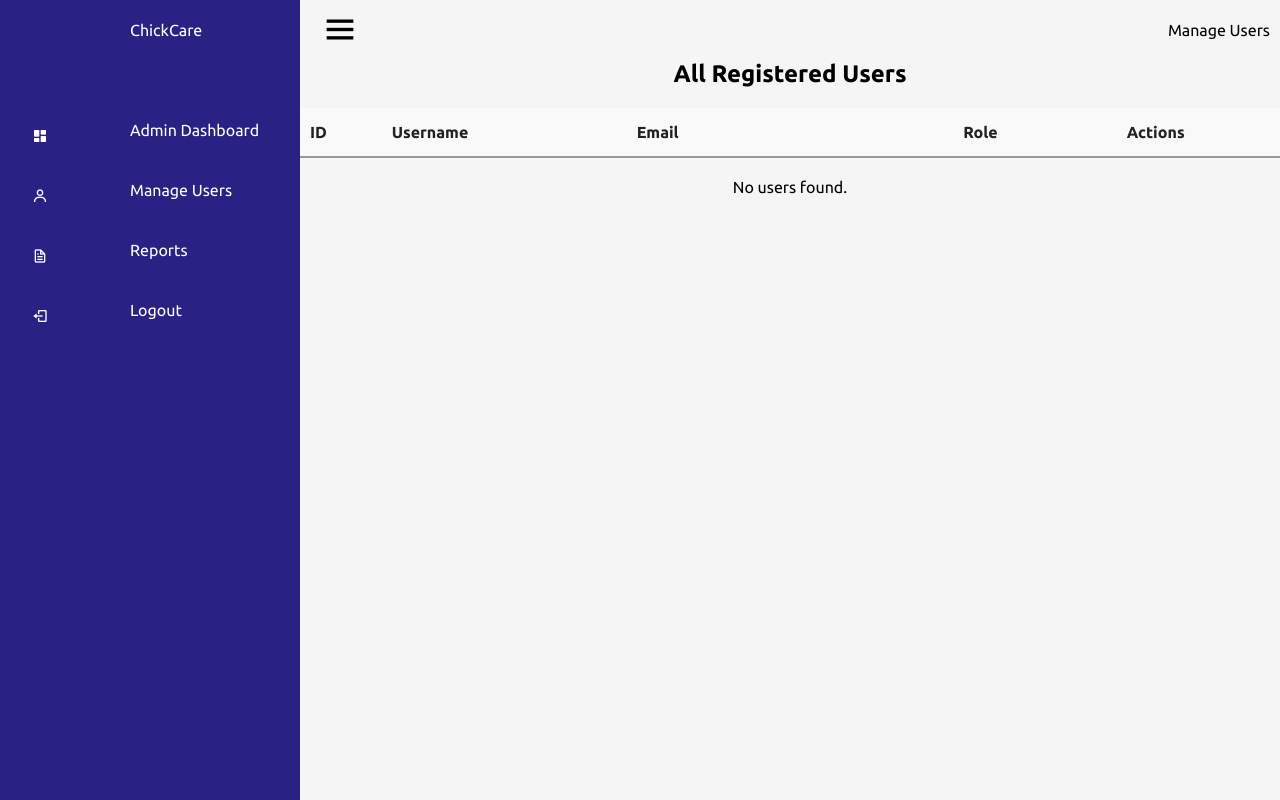
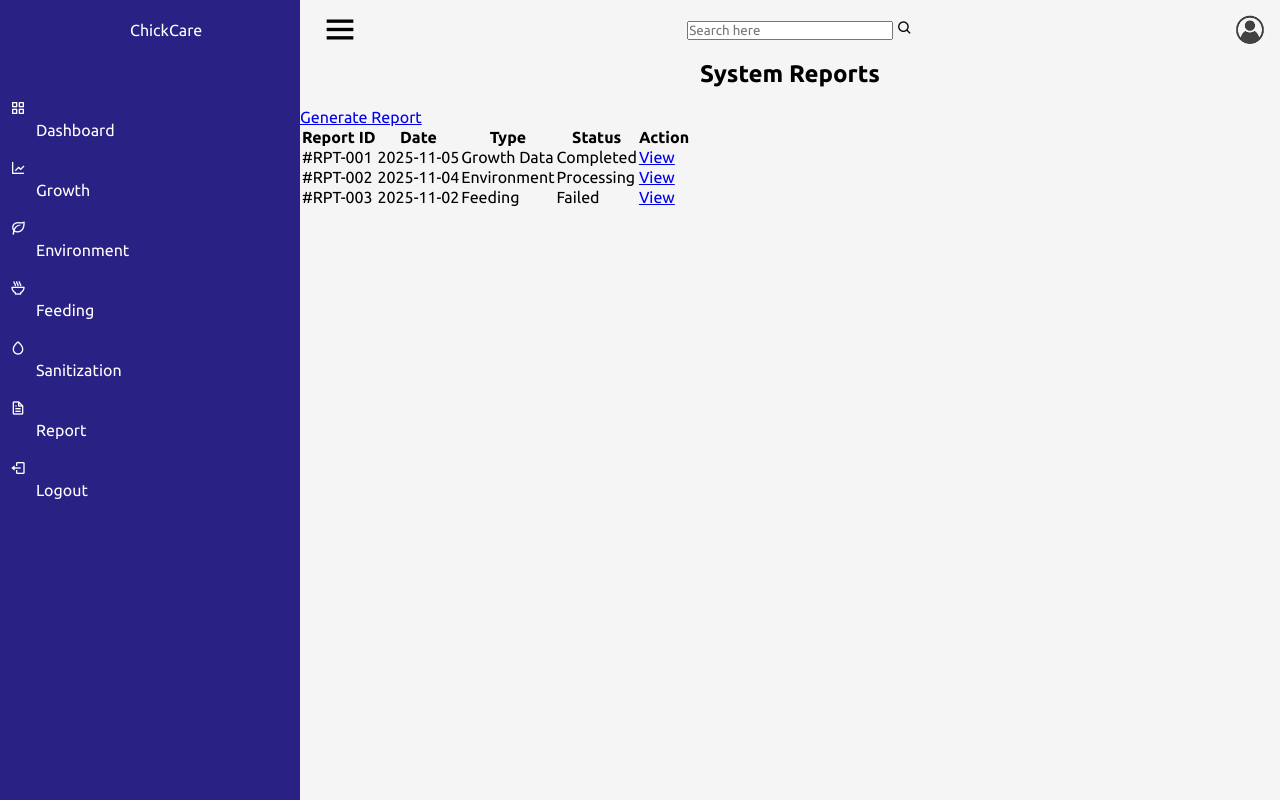
Before and after one commit to dexteranabella-byte/chickencaresystem, a Flask app: template templates/report.html in a window 1280 px wide. Run offline with Flask 3, Linux system fonts and the light colour scheme; the template is opened without the code that fills it, so the values that code supplies are empty; some libraries are stand-ins or nearby versions.

Commit message:
Update report.html

```diff
--- a/templates/report.html
+++ b/templates/report.html
@@ -3,126 +3,20 @@
 <head>
   <meta charset="UTF-8">
   <meta name="viewport" content="width=device-width, initial-scale=1.0">
-  <title>Manage Users | ChickCare</title>
-  <!-- Google Fonts -->
-  <link href="https://fonts.googleapis.com/css2?family=Poppins:wght@400;600&display=swap" rel="stylesheet">
+  <title>Reports | ChickCare Dashboard</title>
+  <!-- Main CSS -->
+  <link rel="stylesheet" href="{{ url_for('static', filename='css/style.css') }}">
   <!-- Boxicons -->
   <link href="https://unpkg.com/boxicons@2.1.4/css/boxicons.min.css" rel="stylesheet">
-  <!-- Main Stylesheet -->
-  <link rel="stylesheet" href="{{ url_for('static', filename='css/style.css') }}">
-
-  <!-- NEW CSS for improved user list design -->
-  <style>
-    /* This style block improves the user list */
-    .user-list-grid {
-      display: grid;
-      /* 5 columns: ID, Username, Email, Role, Actions */
-      grid-template-columns: 0.5fr 1.5fr 2fr 1fr 1fr;
-      width: 100%;
-    }
-
-    .user-list-header {
-      font-weight: 600;
-      padding: 15px 10px;
-      border-bottom: 2px solid var(--black2, #eee); /* Use CSS var from style.css or fallback */
-      background: var(--light-grey, #f9f9f9);
-      color: var(--black1, #333);
-    }
-
-    /* This div acts as the row container */
-    .user-list-row {
-      display: contents; /* This makes its children directly part of the grid */
-    }
-
-    .user-list-row > div {
-      padding: 12px 10px;
-      border-bottom: 1px solid var(--black2, #eee);
-      display: flex;
-      align-items: center;
-      color: var(--black2, #555);
-      font-size: 14px;
-    }
-
-    .user-list-row:last-child > div {
-      border-bottom: none;
-    }
-
-    .user-list-row:hover > div {
-      background: var(--light-grey, #f9f9f9); /* Hover effect */
-    }
-
-    /* Styled role badges */
-    .role-badge {
-      padding: 3px 8px;
-      border-radius: 5px;
-      font-weight: 500;
-      font-size: 12px;
-      text-transform: capitalize;
-    }
-    .role-admin, .role-superadmin {
-      background-color: #fca5a5; /* Red-300 */
-      color: #b91c1c; /* Red-800 */
-    }
-    .role-user {
-      background-color: #a5f3fc; /* Cyan-200 */
-      color: #0e7490; /* Cyan-800 */
-    }
-
-    /* Action buttons */
-    .btn-edit, .btn-delete {
-      text-decoration: none;
-      padding: 6px 12px;
-      border-radius: 5px;
-      color: #fff;
-      font-size: 14px;
-      font-weight: 500;
-      margin-right: 5px;
-      transition: opacity 0.3s;
-    }
-    .btn-edit { background: var(--blue, #3b82f6); }
-    .btn-delete { background: var(--danger, #ef4444); }
-    .btn-edit:hover, .btn-delete:hover {
-      opacity: 0.8;
-    }
-
-    /* Responsive adjustment for smaller screens */
-    @media (max-width: 768px) {
-      .user-list-grid {
-        grid-template-columns: 1fr 1fr; /* Stack into 2 columns */
-        gap: 0 10px;
-      }
-      .user-list-header {
-        display: none; /* Hide headers on mobile */
-      }
-      .user-list-row > div {
-        grid-column: span 1;
-        border-bottom: 1px solid var(--black2, #eee);
-      }
-      .user-list-row > div:nth-child(5) {
-        /* Make actions span full width */
-        grid-column: 1 / -1;
-        padding-top: 10px;
-      }
-      .user-list-row {
-        /* Add a clear separator between users on mobile */
-        border-bottom: 2px solid var(--black1, #999);
-        padding-bottom: 15px;
-        margin-bottom: 15px;
-      }
-      .user-list-row > div:nth-child(odd) {
-        font-weight: 600; /* Add labels */
-      }
-      .user-list-row > div:nth-child(1)::before { content: "ID: "; }
-      .user-list-row > div:nth-child(2)::before { content: "Username: "; }
-      .user-list-row > div:nth-child(3)::before { content: "Email: "; }
-      .user-list-row > div:nth-child(4)::before { content: "Role: "; }
-    }
-  </style>
-
 </head>
 <body>
   <div class="container">
-    <!-- ======= Navigation ======= -->
+
+    <!-- ======= Sidebar Navigation (Logic) ======= -->
+    <!-- This now checks the user's role and shows the correct sidebar -->
+
+    {% if session.role == 'admin' or session.role == 'superadmin' %}
+    <!-- ADMIN SIDEBAR -->
     <div class="navigation">
       <ul>
         <li>
@@ -137,13 +31,13 @@
             <span class="title">Admin Dashboard</span>
           </a>
         </li>
-        <li class="active">
+        <li>
           <a href="{{ url_for('manage_users') }}">
             <span class="icon"><i class='bx bx-user'></i></span>
             <span class="title">Manage Users</span>
           </a>
         </li>
-        <li>
+        <li class="active">
           <a href="{{ url_for('report') }}">
             <span class="icon"><i class='bx bx-file'></i></span>
             <span class="title">Reports</span>
@@ -157,67 +51,143 @@
         </li>
       </ul>
     </div>
-    <!-- ======= Main Section ======= -->
+
+    {% else %}
+    <!-- USER SIDEBAR -->
+    <div class="navigation">
+      <ul>
+        <li>
+          <a href="{{ url_for('dashboard') }}">
+            <span class="icon"><i class='bx bxs-chicken'></i></span>
+            <span class="title">ChickCare</span>
+          </a>
+        </li>
+        <li><a href="{{ url_for('dashboard') }}"><i class='bx bx-grid-alt'></i><span class="title">Dashboard</span></a></li>
+        <li><a href="{{ url_for('webcam') }}"><i class='bx bx-line-chart'></i><span class="title">Growth</span></a></li>
+        <li><a href="{{ url_for('environment') }}"><i class='bx bx-leaf'></i><span class="title">Environment</span></a></li>
+        <li><a href="{{ url_for('feeding') }}"><i class='bx bx-bowl-hot'></i><span class="title">Feeding</span></a></li>
+        <li><a href="{{ url_for('sanitization') }}"><i class='bx bx-droplet'></i><span class="title">Sanitization</span></a></li>
+        <li class="active"><a href="{{ url_for('report') }}"><i class='bx bx-file'></i><span class="title">Report</span></a></li>
+        <li><a href="{{ url_for('logout') }}"><i class='bx bx-log-out'></i><span class="title">Logout</span></a></li>
+      </ul>
+    </div>
+    {% endif %}
+    <!-- ======= End Sidebar Navigation ======= -->
+
+
+    <!-- ======= Main Content ======= -->
     <div class="main">
+
+      <!-- ======= Top Bar (Logic) ======= -->
+      {% if session.role == 'admin' or session.role == 'superadmin' %}
+      <!-- ADMIN TOPBAR -->
       <div class="topbar">
         <div class="toggle"><i class='bx bx-menu'></i></div>
-        <div class="title">Manage Users</div>
+        <div class="title">Reports</div>
       </div>
+      {% else %}
+      <!-- USER TOPBAR -->
+      <div class="topbar">
+        <div class="toggle"><i class='bx bx-menu'></i></div>
+        <div class="search">
+          <label>
+            <input type="text" placeholder="Search here">
+            <i class='bx bx-search'></i>
+          </label>
+        </div>
+        <div class="user">
+          <img src="{{ url_for('static', filename='imgs/admin.jpg') }}" alt="User"> <!-- Assuming user img is admin.jpg -->
+        </div>
+      </div>
+      {% endif %}
+      <!-- ======= End Top Bar ======= -->
 
-      <!-- ======= User List Table ======= -->
+      <!-- ======= Reports Table (Logic) ======= -->
       <div class="details">
         <div class="recentOrders">
+
+          {% if session.role == 'admin' or session.role == 'superadmin' %}
+          <!-- ADMIN REPORT -->
           <div class="cardHeader">
-            <h2>All Registered Users</h2>
+            <h2>Recent System Activity</h2>
+            <a href="#" class="btn">Generate Report</a>
           </div>
+          <table>
+            <thead>
+              <tr>
+                <th>Date</th>
+                <th>Temperature</th>
+                <th>Humidity</th>
+                <th>Ammonia</th>
+                <th>Status</th>
+              </tr>
+            </thead>
+            <tbody>
+              <!-- This data comes from the app.py /report route -->
+              {% for activity in recent_activity %}
+              <tr>
+                <td>{{ activity.datetime.strftime('%Y-%m-%d %H:%M') }}</td>
+                <td>{{ activity.temperature }} °C</td>
+                <td>{{ activity.humidity }} %</td>
+                <td>{{ activity.ammonia }} ppm</td>
+                <td><span class="status delivered">Logged</span></td>
+              </tr>
+              {% else %}
+              <tr>
+                <td colspan="5">No recent activity found.</td>
+              </tr>
+              {% endfor %}
+            </tbody>
+          </table>
 
-          <!-- IMPROVED DESIGN: Replaced <table> with CSS Grid -->
-          <div class="user-list-grid">
-            <!-- Header Row -->
-            <div class="user-list-header">ID</div>
-            <div class="user-list-header">Username</div>
-            <div class="user-list-header">Email</div>
-            <div class="user-list-header">Role</div>
-            <div class="user-list-header">Actions</div>
-
-            <!-- Data Rows (Loop) -->
-            {% for user in users %}
-            <div class="user-list-row">
-              <div>{{ user.id }}</div>
-              <div>{{ user.username }}</div>
-              <div>{{ user.email }}</div>
-              <div>
-                <!-- Styled badge for role -->
-                <span class="role-badge role-{{ user.role | lower }}">{{ user.role }}</span>
-              </div>
-              <div>
-                <a href="#" class="btn-edit">Edit</a>
-                <a href="#" class="btn-delete">Delete</a>
-              </div>
-            </div>
-            {% else %}
-            <!-- This will span all columns if no users are found -->
-            <div style="grid-column: 1 / -1; padding: 20px; text-align: center;">
-              No users found.
-            </div>
-            {% endfor %}
+          {% else %}
+          <!-- USER REPORT -->
+          <div class="cardHeader">
+            <h2>System Reports</h2>
+            <a href="#" class="btn">Generate Report</a>
           </div>
-          <!-- End of new grid design -->
+          <table>
+            <thead>
+              <tr>
+                <th>Report ID</th>
+                <th>Date</th>
+                <th>Type</th>
+                <th>Status</th>
+                <th>Action</th>
+              </tr>
+            </thead>
+            <tbody>
+              <!-- This is the static table for regular users -->
+              <tr>
+                <td>#RPT-001</td>
+                <td>2025-11-05</td>
+                <td>Growth Data</td>
+                <td><span class="status delivered">Completed</span></td>
+                <td><a href="#">View</a></td>
+              </tr>
+              <tr>
+                <td>#RPT-002</td>
+                <td>2025-11-04</td>
+                <td>Environment</td>
+                <td><span class="status pending">Processing</span></td>
+                <td><a href="#">View</a></td>
+              </tr>
+              <tr>
+                <td>#RPT-003</td>
+                <td>2025-11-02</td>
+                <td>Feeding</td>
+                <td><span class="status return">Failed</span></td>
+                <td><a href="#">View</a></td>
+              </tr>
+            </tbody>
+          </table>
+          {% endif %}
 
         </div>
       </div>
     </div>
   </div>
-  <!-- ======= Script ======= -->
-  <script>
-    // Sidebar toggle
-    const toggle = document.querySelector('.toggle');
-    const navigation = document.querySelector('.navigation');
-    const main = document.querySelector('.main');
-    toggle.addEventListener('click', () => {
-      navigation.classList.toggle('active');
-      main.classList.toggle('active');
-    });
-  </script>
+  <!-- Main JS -->
+  <script src="{{ url_for('static', filename='js/main.js') }}"></script>
 </body>
 </html>
```
